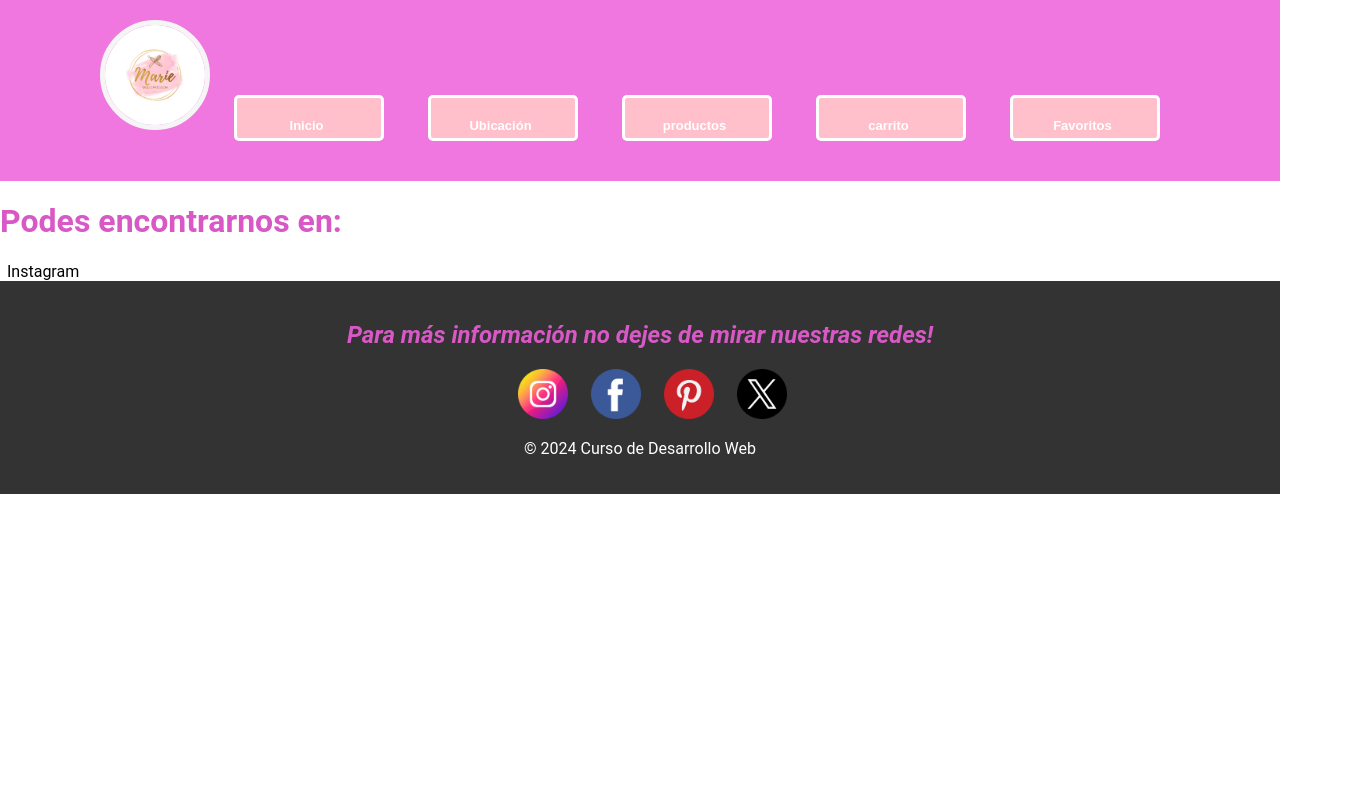
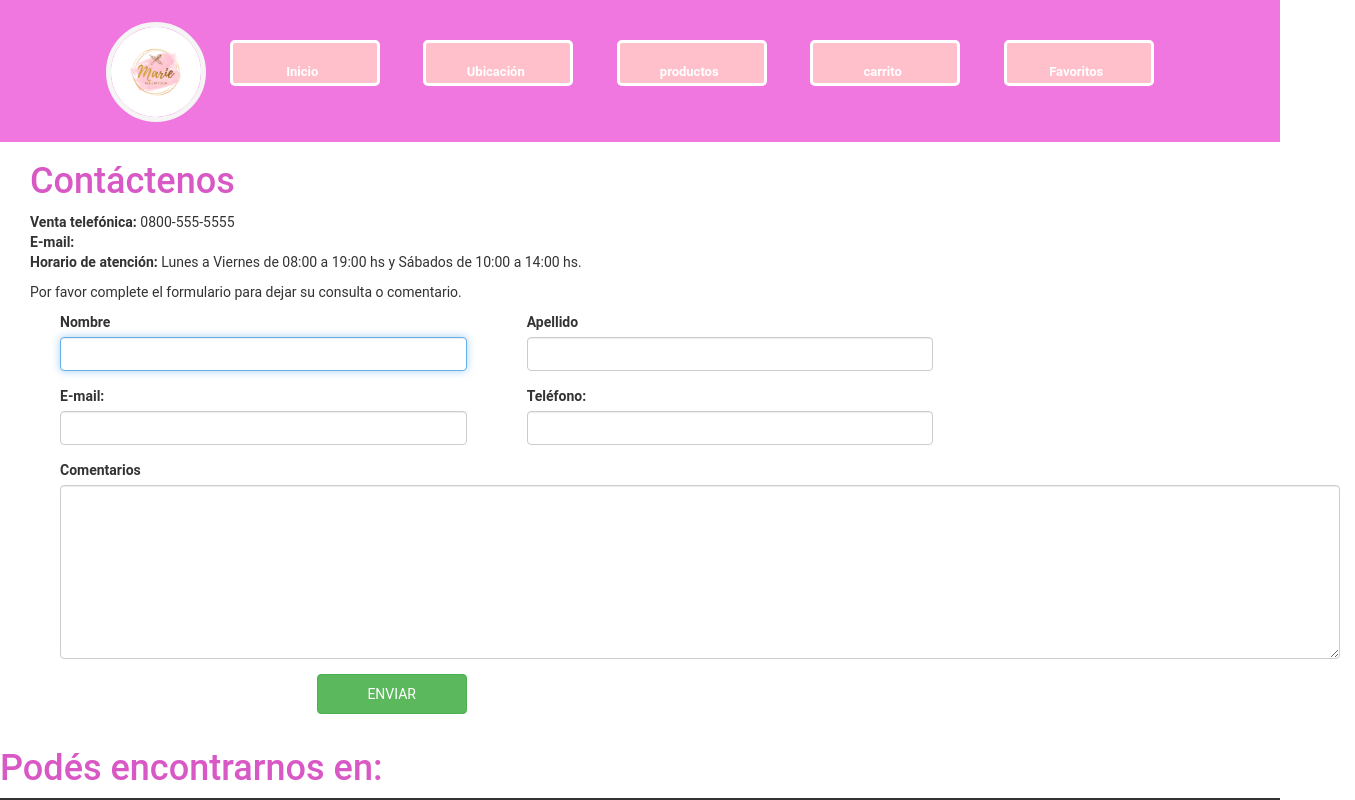
Before and after one commit to manitus/proyectoWebFrontEndCom24154, a plain HTML site: page Pages/contacto.html in a window 1280 px wide. Shown: the top 800 px of the page, 1355 px wide, since content can reach past the window. Drawn offline with nearby package versions, Linux system fonts and the light colour scheme.

Commit message:
Formulario de contacto.

```diff
--- a/Pages/contacto.html
+++ b/Pages/contacto.html
@@ -5,6 +5,7 @@
     <meta http-equiv="X-UA-Compatible" content="IE=edge">
     <meta name="viewport" content="width=device-width, initial-scale=1.0">
     <link rel="icon" type="image/png" href="../IMG/20240131_153935_0000.png">
+    <link rel="stylesheet" href="https://maxcdn.bootstrapcdn.com/bootstrap/3.3.7/css/bootstrap.min.css" >
     <link rel="stylesheet" href="../CSS/style.css" />
     <title>Contacto</title>
     <style>
@@ -24,9 +25,49 @@
 
 
     </nav>
-    <h1>Podes encontrarnos en:</h1>
 
-    <a style="color: black" href="https://instagram.com/mariedelicatessen?igshid=ZDdkNTZiNTM=" >Instagram</a>
+    <div class="row">
+        <div class="col-md-12 contact-form">
+            <form action="#" method="post" name="contact" id="contacto">
+                <input type="hidden" name="subject" value="Formulario autom&aacute;tico desde la Web" />
+                <h1>Contáctenos</h1>
+                <p><!--<strong>Dirección postal:</strong> <br>-->
+                    <strong>Venta telefónica:</strong> 0800-555-5555<br>
+                    <!--<strong>Sitio Web:</strong> <br>-->
+                    <strong>E-mail:</strong> <br>
+                    <strong>Horario de atención:</strong> Lunes a Viernes de 08:00 a 19:00 hs y Sábados de 10:00 a 14:00 hs.</p>
+                <p>Por favor complete el formulario para dejar su consulta o comentario.</p>
+
+                <div class="row">
+                    <div class="form-group col-md-4">
+                        <label>Nombre</label>
+                        <input type="text" name="nombre" autofocus value="" class="form-control" title="Nombre" required>
+                    </div>
+                    <div class="form-group col-md-4">
+                        <label>Apellido</label>
+                        <input type="text" name="apellido" value="" class="form-control" title="Apellido" required>
+                    </div>
+                    <div class="form-group col-md-4">
+                        <label>E-mail:</label>
+                        <input type="email" name="email" value="" class="form-control" title="E-mail:" required>
+                    </div>
+                    <div class="form-group col-md-4">
+                        <label>Tel&eacute;fono:</label>
+                        <input type="text" name="tel" value="" class="form-control" title="Tel&eacute;fono:" required>
+                    </div>
+                    <div class="form-group col-md-12">
+                        <label>Comentarios</label>
+                        <textarea name="consulta" required class="form-control" rows="8"></textarea>
+                    </div>
+                    <div class="form-group col-md-4 col-sm-4 col-xs-12">
+                        <button type="submit" name="Submit" class="btn load btn-success pull-right" aria-label="ENVIAR" data-loading-text="<i class='fa fa-spinner fa-spin '></i> Procesando">ENVIAR</button>
+                    </div>
+                </div>
+            </form>
+        </div>
+    </div>
+
+    <h1>Podés encontrarnos en:</h1>
     <footer>
 
         <h2>
```
